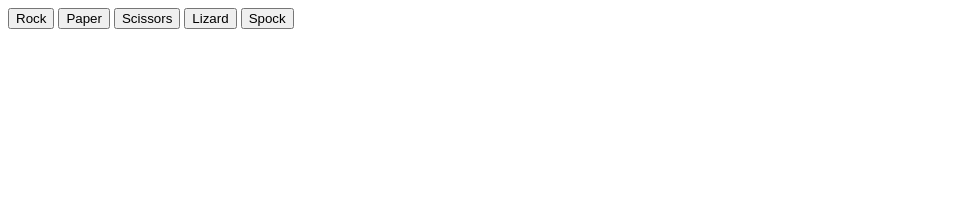
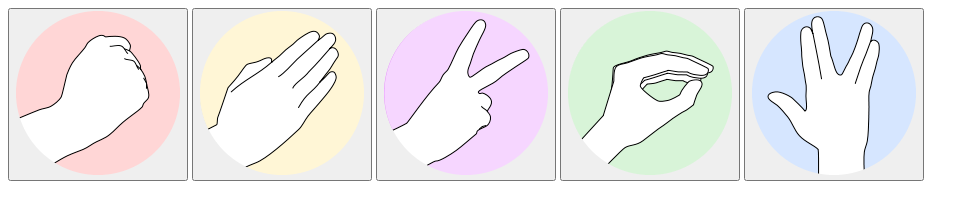
Before and after one commit to Alopmel/Portfolio2-Let-sPlay, a plain HTML site: page index.html in a window 1280 px wide. Shown: the whole page, without its empty margins (0-979 px from the left). Drawn offline with Linux system fonts and the light colour scheme.

Commit message:
Added container section and images to buttons

```diff
--- a/index.html
+++ b/index.html
@@ -7,11 +7,24 @@
     <title>Document</title>
 </head>
 <body>
-    <button onclick="chooseElement(0)">Rock</button>
-    <button onclick="chooseElement(1)">Paper</button>
-    <button onclick="chooseElement(2)">Scissors</button>
-    <button onclick="chooseElement(3)">Lizard</button>
-    <button onclick="chooseElement(4)">Spock</button>
+    <section class="container">
+        <button onclick="chooseElement(0)">
+            <img src="assets/images/rock.png" alt="Rock-hand image">
+        </button>
+        <button onclick="chooseElement(1)">
+            <img src="assets/images/paper.png" alt="Paper-hand image">
+        </button>
+        <button onclick="chooseElement(2)">
+            <img src="assets/images/scissors.png" alt="Scissors-hand image">
+        </button>
+        <button onclick="chooseElement(3)">
+            <img src="assets/images/lizard.png" alt="Lizard-hand image">
+        </button>
+        <button onclick="chooseElement(4)">
+            <img src="assets/images/spock.png" alt="Spock-hand image">
+        </button>
+    </section>
+    </body>
     <script src="assets/js/script.js"></script>
 </body>
 </html>
```
Also changed, not shown: assets/images/lizard.png (added), assets/images/paper.png (added), assets/images/rock.png (added), assets/images/scissors.png (added), assets/images/spock.png (added).
